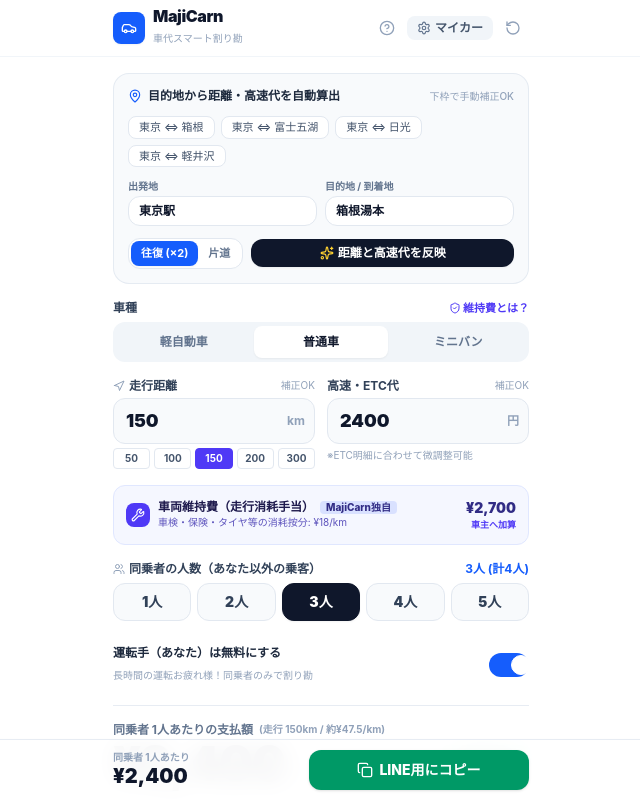
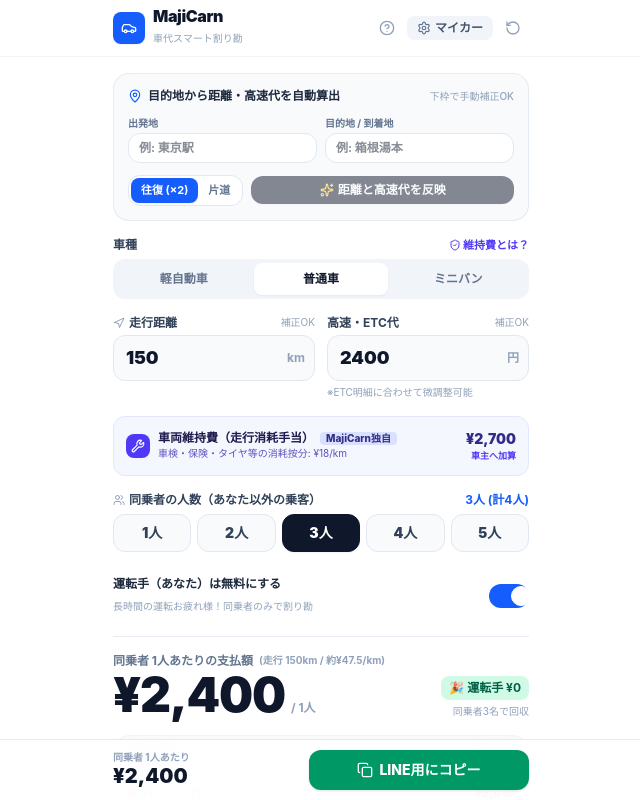
Before and after one commit to teluis5/app-majicarn, a React (Vite) app: page / in a window 1280 px wide. Shown: the top 800 px of the page, without its empty margins (319-959 px from the left). Built offline with nearby package versions, Linux system fonts and the light colour scheme.

Commit message:
fix: remove candidate route chips and quick distance buttons for cleaner UI

```diff
--- a/src/components/QuickInputCard.tsx
+++ b/src/components/QuickInputCard.tsx
@@ -2,7 +2,7 @@
 import { Navigation, Users, MapPin, Sparkles, Loader2, Wrench, ShieldCheck, Check, AlertCircle } from 'lucide-react';
 import type { CarTypePreset, TripData } from '../types/calculator';
 import { CAR_TYPE_PRESETS, getMaintenanceRatePerKm } from '../utils/calculation';
-import { estimateRoute, POPULAR_ROUTES } from '../utils/routeEstimator';
+import { estimateRoute } from '../utils/routeEstimator';
 
 interface QuickInputCardProps {
   trip: TripData;
@@ -15,8 +15,8 @@
   onTripChange,
   onOpenHelp,
 }) => {
-  const [fromQuery, setFromQuery] = useState('東京駅');
-  const [toQuery, setToQuery] = useState('箱根湯本');
+  const [fromQuery, setFromQuery] = useState('');
+  const [toQuery, setToQuery] = useState('');
   const [isRoundTrip, setIsRoundTrip] = useState(true);
   const useHighway = true;
   const [isLoading, setIsLoading] = useState(false);
@@ -76,15 +76,7 @@
     }
   };
 
-  const handleSelectPopularRoute = (r: { from: string; to: string }) => {
-    setFromQuery(r.from);
-    setToQuery(r.to);
-    setErrorMsg(null);
-    setCalculatedNotice(null);
-  };
-
   const quickPassengerCounts = [1, 2, 3, 4, 5];
-  const quickDistances = [50, 100, 150, 200, 300];
   const isDriverFree = trip.driverDiscount === 'free';
 
   return (
@@ -99,24 +91,6 @@
           <span className="text-[10px] text-slate-400 font-medium">
             下枠で手動補正OK
           </span>
-        </div>
-
-        {/* 定番人気ルートチップ */}
-        <div className="flex flex-wrap gap-1.5">
-          {POPULAR_ROUTES.slice(0, 4).map((r, i) => (
-            <button
-              key={i}
-              type="button"
-              onClick={() => handleSelectPopularRoute(r)}
-              className={`text-[11px] px-2.5 py-0.5 rounded-lg border font-medium transition-colors ${
-                fromQuery === r.from && toQuery === r.to
-                  ? 'bg-blue-600 text-white border-blue-600'
-                  : 'bg-white text-slate-600 border-slate-200 hover:bg-slate-100'
-              }`}
-            >
-              {r.label}
-            </button>
-          ))}
         </div>
 
         {/* 出発地 & 目的地入力欄 */}
@@ -282,22 +256,6 @@
               km
             </span>
           </div>
-          <div className="flex gap-1 mt-1">
-            {quickDistances.map((km) => (
-              <button
-                key={km}
-                type="button"
-                onClick={() => onTripChange({ distanceKm: km })}
-                className={`flex-1 py-0.5 text-[10px] rounded font-bold border transition-all ${
-                  trip.distanceKm === km
-                    ? 'bg-indigo-600 text-white border-indigo-600'
-                    : 'bg-white text-slate-600 border-slate-200 hover:bg-slate-50'
-                }`}
-              >
-                {km}
-              </button>
-            ))}
-          </div>
         </div>
 
         {/* 高速代 */}
```
